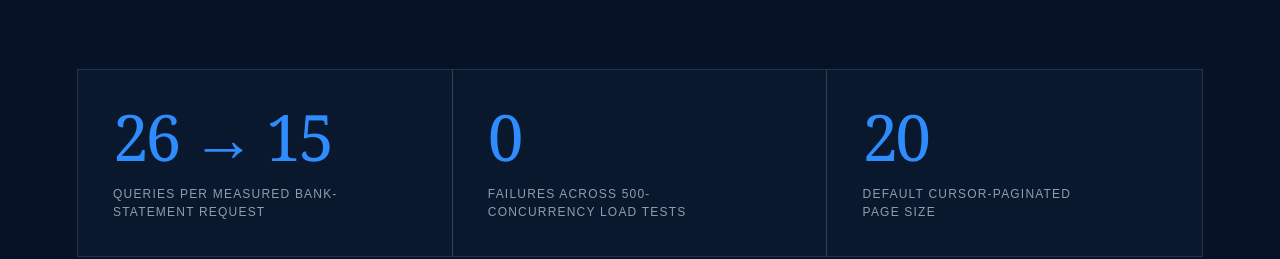
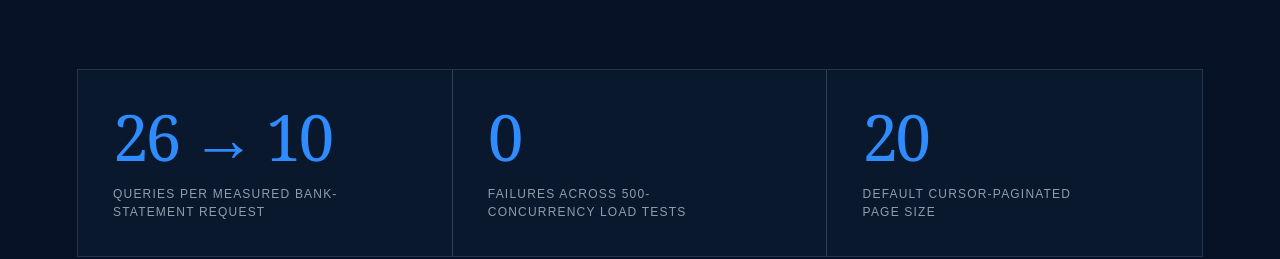
Before and after one commit to deploy-and-die/my-tech-suit, a Next.js app: page / in a window 1280 px wide. Shown: the part 3253-3512 px from the top of the page. Built offline with nearby package versions, Linux system fonts and the light colour scheme.

Commit message:
Update API query reduction metric

```diff
--- a/app/page.jsx
+++ b/app/page.jsx
@@ -204,7 +204,7 @@ export default function HomePage() {
             </p>
           </div>
           <div className="case-metrics">
-            <div><strong>26 → 15</strong><span>queries per measured bank-statement request</span></div>
+            <div><strong>26 → 10</strong><span>queries per measured bank-statement request</span></div>
             <div><strong>0</strong><span>failures across 500-concurrency load tests</span></div>
             <div><strong>20</strong><span>default cursor-paginated page size</span></div>
           </div>
```
